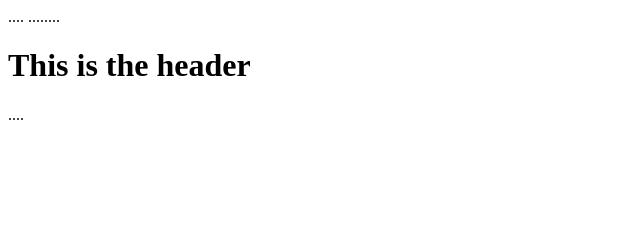
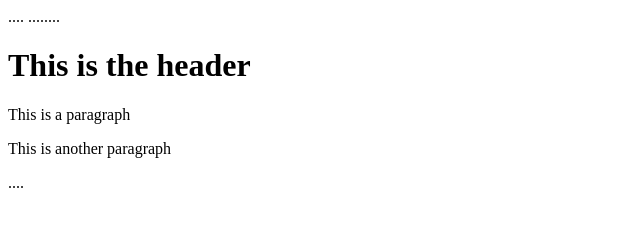
Before and after one commit to HectorA1/git-test, a plain HTML site: page index.html in a window 1280 px wide. Shown: the whole page, without its empty margins (0-640 px from the left). Drawn offline with Linux system fonts and the light colour scheme.

Commit message:
second commit

```diff
--- a/index.html
+++ b/index.html
@@ -2,5 +2,7 @@
 <html>
 ....</body>
 ........<h1>This is the header</h1>
+<p>This is a paragraph<p>
+    <p>This is another paragraph</p>
 ....</body>
 </html>
```
